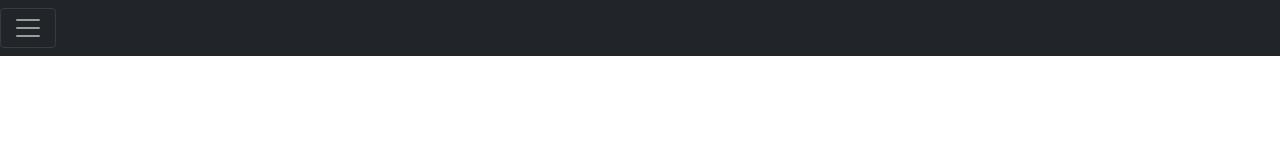
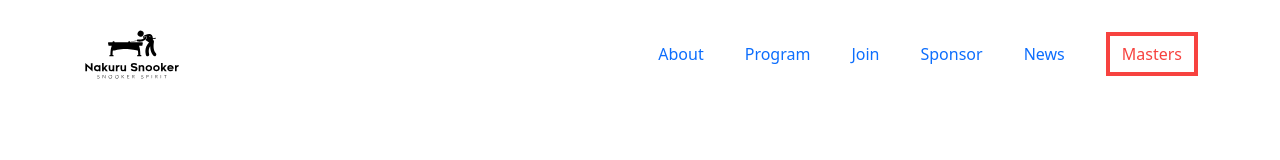
Before and after one commit to egichuhis/nakuru-snooker-tour, a website: page index.html in a window 1280 px wide. Drawn offline with nearby package versions, Linux system fonts and the light colour scheme.

Commit message:
Add nav section

```diff
--- a/index.html
+++ b/index.html
@@ -19,20 +19,25 @@
 
     <body>
         <header>
-            <div class="pos-f-t">
-                <div class="collapse" id="navbarToggleExternalContent">
-                    <div class="bg-dark p-4">
-                        <h4 class="text-white">Collapsed content</h4>
-                        <span class="text-muted">Toggleable via the navbar brand.</span>
+            <nav class="navbar navbar-expand-md bg-body py-3">
+                <div class="container"><button class="navbar-toggler" data-bs-toggle="collapse" data-bs-target="#navcol-2"><span
+                            class="visually-hidden">Toggle navigation</span><span class="navbar-toggler-icon"></span></button><a
+                        class="navbar-brand d-flex align-items-center" href="#"><span
+                            class="bs-icon-md bs-icon-rounded d-flex justify-content-center align-items-center me-2 bs-icon"
+                            style="width: 100px;height: 65px;"><img width="96" height="80" src="./imgs/Black_logo.svg" alt="black logo"
+                                style="width: 100px;" /></span></a>
+                    <div id="navcol-2" class="collapse navbar-collapse">
+                        <ul class="navbar-nav ms-auto" style="margin-right: 0px;">
+                            <li class="nav-item" style="margin-right: 25px;"><a class="nav-link" href="#">About</a></li>
+                            <li class="nav-item" style="margin-right: 25px;"><a class="nav-link" href="#">Program</a></li>
+                            <li class="nav-item" style="margin-right: 25px;"><a class="nav-link" href="#">Join</a></li>
+                            <li class="nav-item" style="margin-right: 25px;"><a class="nav-link" href="#">Sponsor</a></li>
+                            <li class="nav-item" style="margin-right: 25px;"><a class="nav-link" href="#">News</a></li>
+                        </ul><a class="btn btn-primary ms-md-2" role="button" href="#"
+                            style="color: #f7423f;background: #ffffff;border-radius: 0px;border-top-width: 4.1px;border-top-color: #f7423f;border-right-width: 4.1px;border-right-color: #f7423f;border-bottom-width: 4.1px;border-bottom-color: #f7423f;border-left-width: 4.1px;border-left-color: #f7423f;">Masters</a>
                     </div>
                 </div>
-                <nav class="navbar navbar-dark bg-dark">
-                    <button class="navbar-toggler" type="button" data-toggle="collapse" data-target="#navbarToggleExternalContent"
-                        aria-controls="navbarToggleExternalContent" aria-expanded="false" aria-label="Toggle navigation">
-                        <span class="navbar-toggler-icon"></span>
-                    </button>
-                </nav>
-            </div>
+            </nav>
         </header>
 
 
```
Also changed, not shown: .eslintrc.json (added), imgs/Black_logo.svg (added).
